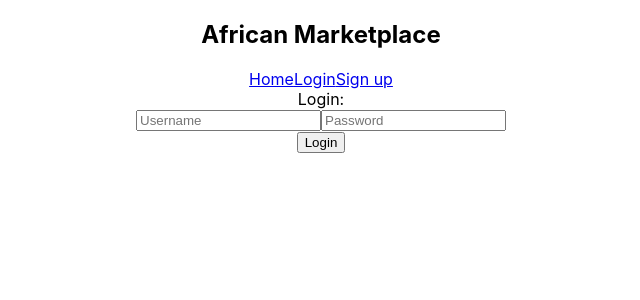
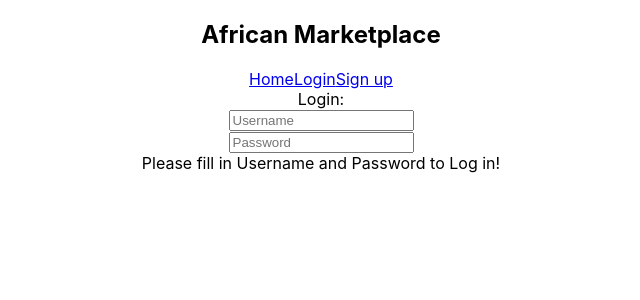
Before and after one commit to ft-african-marketplace-05/front-end, a React (Create React App) app in the folder african-market/: page /login in a window 1280 px wide. Shown: the top 300 px of the page, without its empty margins (319-959 px from the left). Built offline with nearby package versions, Linux system fonts and the light colour scheme.

Commit message:
I added error messages that hide the login and sign up buttons until all fields are filled out.  I also made sure the the user keys in the front end matched the user keys in the back end for both components.

```diff
--- a/african-market/src/Components/Home.js
+++ b/african-market/src/Components/Home.js
@@ -2,5 +2,8 @@ import React from 'react';
 
 const Home=()=>{
 
+    return(
+        <div>Home</div>
+    )
 };
 export default Home;
--- a/african-market/src/Components/LoginForm.js
+++ b/african-market/src/Components/LoginForm.js
@@ -1,4 +1,5 @@
 import React, {useState} from 'react'
+
 const initialValue = [{
     username: '',
     password: ''
@@ -6,7 +7,7 @@ const initialValue = [{
 
 const LoginForm = () => {
     const [value, setValue] = useState(initialValue);
-    const [error, setError] = useState('');
+    const [error, setError] = useState('Please fill in Username and Password to Log in!');
 
 
     const change = (event) =>{
@@ -31,9 +32,10 @@ const LoginForm = () => {
             <label>Login:</label>
              <br/>
             <input type='text' name='username' placeholder='Username' onChange={change}/>
+            <br/>
             <input type='password' name='password' placeholder='Password' onChange={change}/>
             <br/>
-            <input type='submit' value='Login'/>
+            {initialValue.username === value.username ? error : <input type='submit' value='Login'/> && initialValue.password === value.password ? error : <input type='submit' value='Login'/>}
         </form>
 
     )
--- a/african-market/src/Components/SignupForm.js
+++ b/african-market/src/Components/SignupForm.js
@@ -1,27 +1,25 @@
 import React, { useState } from 'react'
 
-const initialFormValue = {username: '', email:'', password: '', confirm: ''};
+const initialValue = [{username: '', telephone:'', password: ''}];
 
 const SignupForm = () => {
 
-    const [initialValue, setInitialValue] = useState(initialFormValue);
-    const [error, setError] = useState('');
+    const [value, setValue] = useState(initialValue);
+    const [error, setError] = useState('Please fill in Username, Telephone, and Password to Sign Up Now!');
 
     const change = (event) =>{
-        setInitialValue({ ...initialValue, [event.target.name]: event.target.value})
+        setValue({ ...value, [event.target.name]: event.target.value})
     }
 
     const submit = (event) =>  {
         event.preventDefault();
         const loginInfo = {
-            username: initialValue.username,
-            email: initialValue.email,
-            password: initialValue.password,
-            confirm: initialValue.confirm
-
+            username: value.username,
+            telephone: value.telephone,
+            password: value.password,
         }
 
-        setInitialValue([ ...initialValue, loginInfo])
+        setValue([ ...value, loginInfo])
     }
 
     return (
@@ -36,7 +34,7 @@ const SignupForm = () => {
             <br/>
             {/* <input type='password' name='confirm' value={initialValue.confirm} placeholder='Confirm Password' onChange={change}/>
             <br/> */}
-            <input type='submit' value='signup'/>
+            {initialValue.username === value.username ? error : <input type='submit' value='Sign Up'/> && initialValue.telephone === value.telephone ? error : <input type='submit' value='Sign Up'/> && initialValue.password === value.password ? error : <input type='submit' value='Sign Up'/>}
         </form>
     )
 }
```
Also changed, not shown: 1 other file (tests, documents, lock files or other folders).
